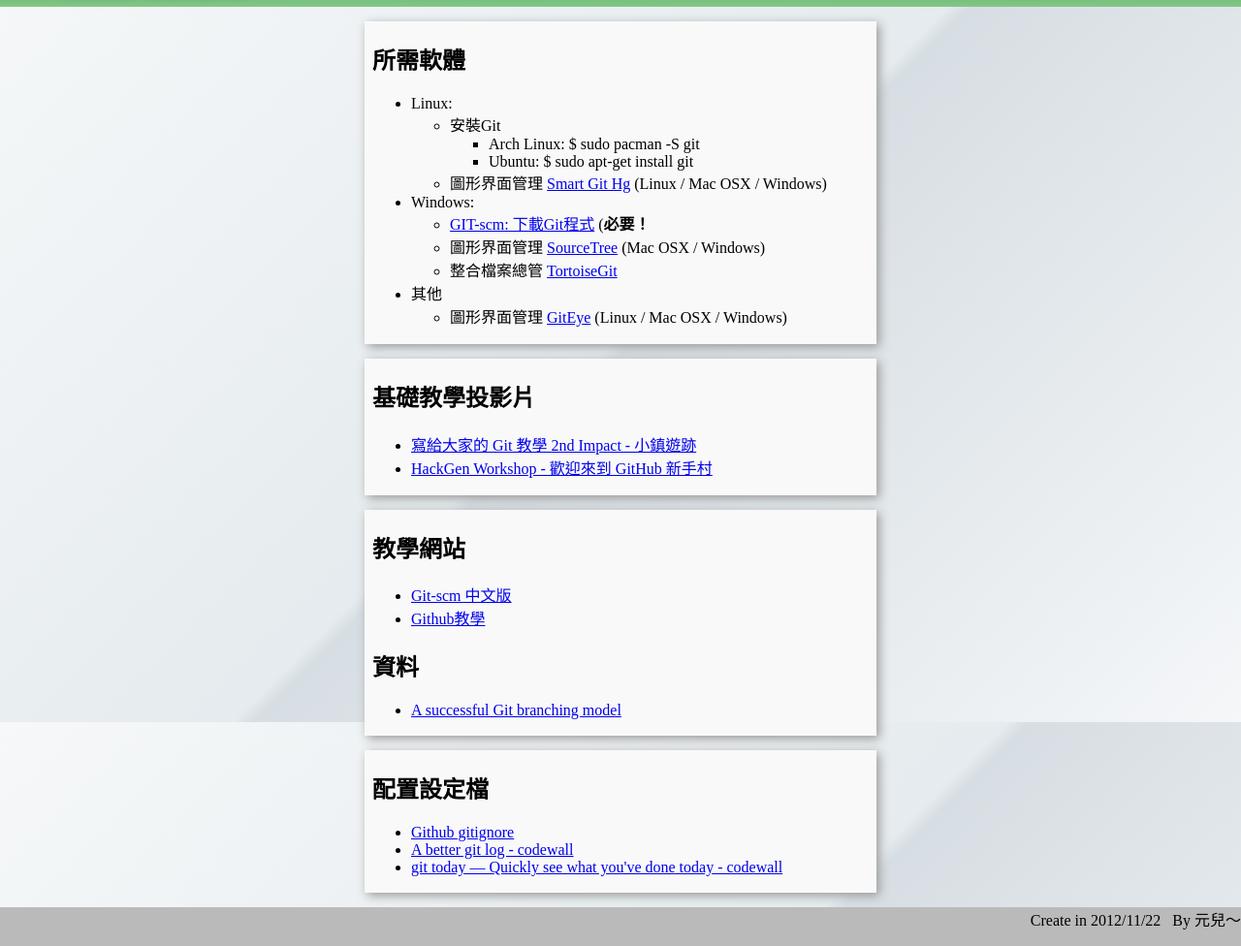
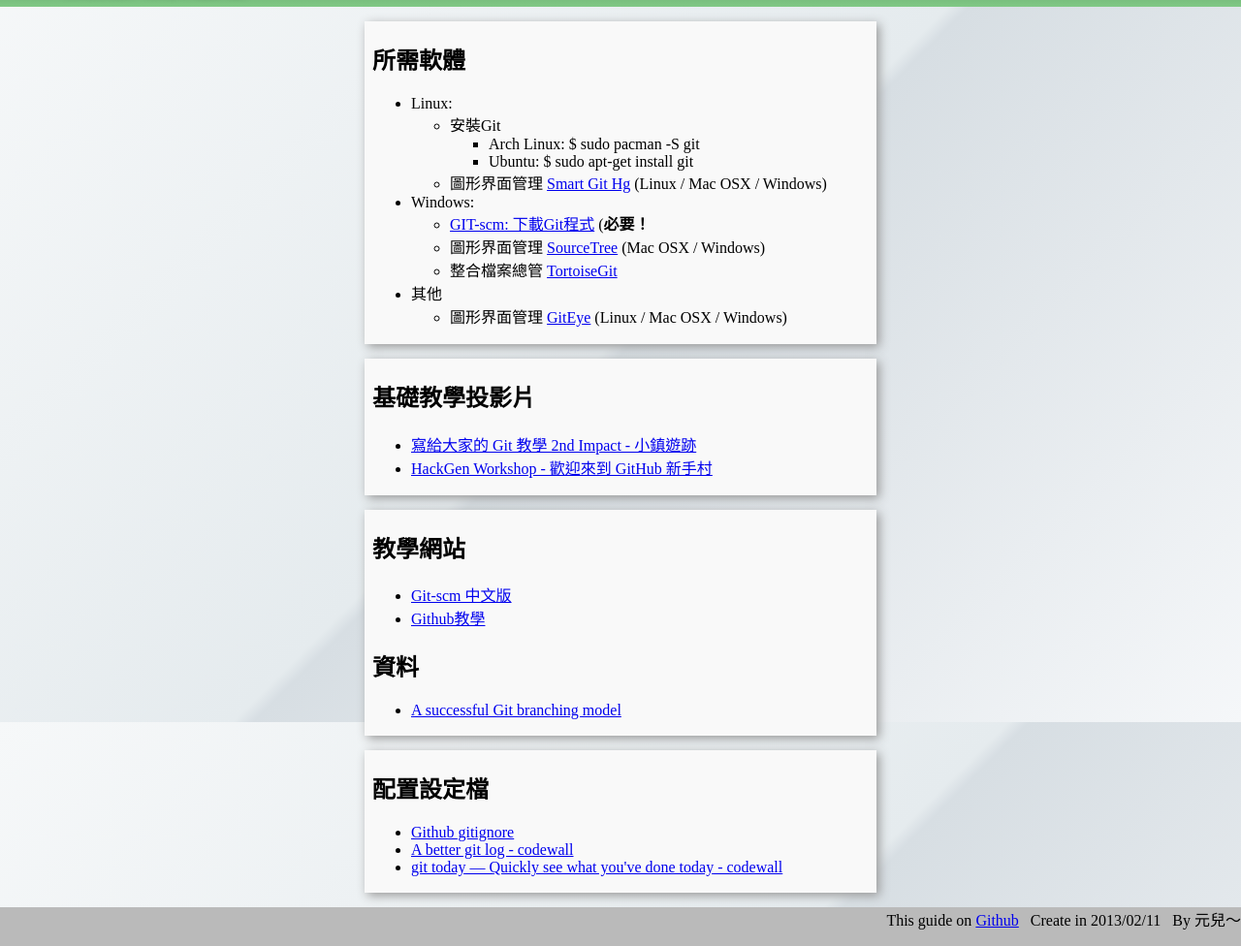
Before and after one commit to chyuaner/git-start-guide, a plain HTML site: page index.html in a window 1280 px wide. Shown: the part 55-1031 px from the top of the page at 97% size. Drawn offline with Linux system fonts and the light colour scheme.

Commit message:
Edit Footer Information

```diff
--- a/index.html
+++ b/index.html
@@ -91,7 +91,7 @@
         </div>
       </div>
       <footer>
-          <p>Create in 2012/11/22 &nbsp;&nbsp;By 元兒～</p>
+          <p>This guide on <a href="https://github.com/chyuaner/git-start-guide">Github</a> &nbsp;&nbsp;Create in 2013/02/11 &nbsp;&nbsp;By 元兒～</p>
       </footer>
     </div>
 
```
